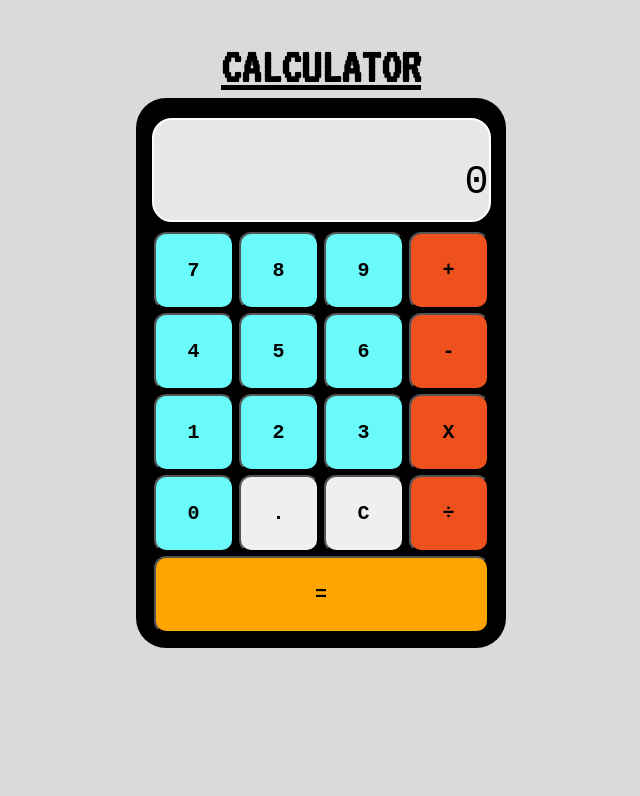
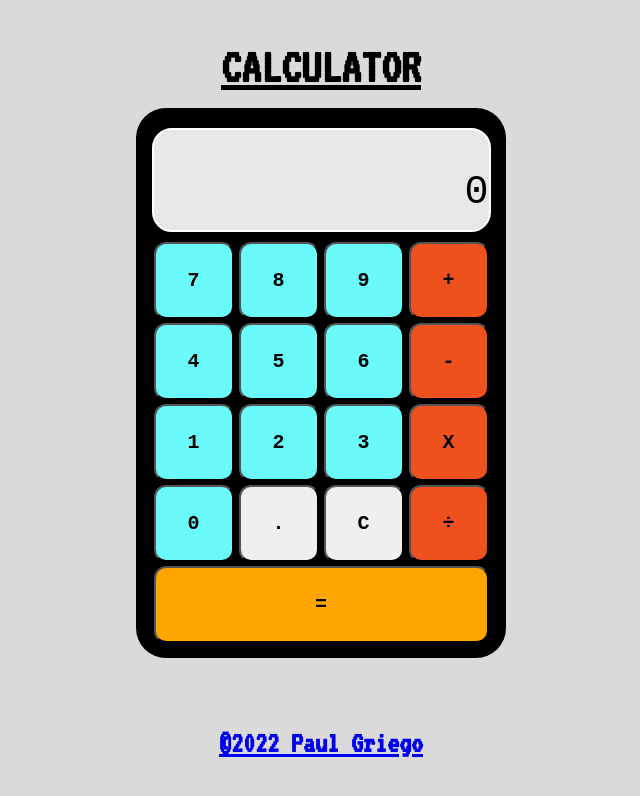
Before and after one commit to paulgriego/calculator-, a plain HTML site: page index.html in a window 1280 px wide. Shown: the whole page, without its empty margins (319-959 px from the left). Drawn offline with Linux system fonts and the light colour scheme.

Commit message:
added footer/copyright

```diff
--- a/index.html
+++ b/index.html
@@ -44,6 +44,7 @@
       </div>
       <div class= "enter"> <button button  id="enter" type ="button">=</button></div>
     </div>
+    <div class =footerFont><h1><a href=https://github.com/paulgriego> ©2022 Paul Griego</a></h1></div>
   </div>
   </div>
 </div>
--- a/stylesheet.css
+++ b/stylesheet.css
@@ -6,12 +6,19 @@ body {
   align-items: center;
   flex-direction: column;
 
+
 }
 .headerFont {
   font-family: 'VT323', monospace;
   text-decoration: underline;
   font-size: 25px;
-  height: 90px;
+  height: 100px;
+}
+.footerFont {
+  font-family: 'VT323', monospace;
+  padding-top: 50px;
+  font-size: 15px;
+
 }
 .calBody {
   display: flex;
```
